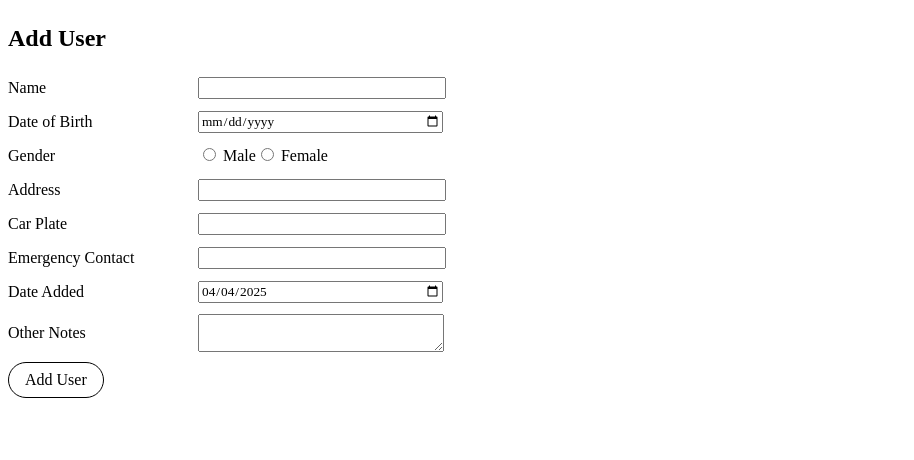
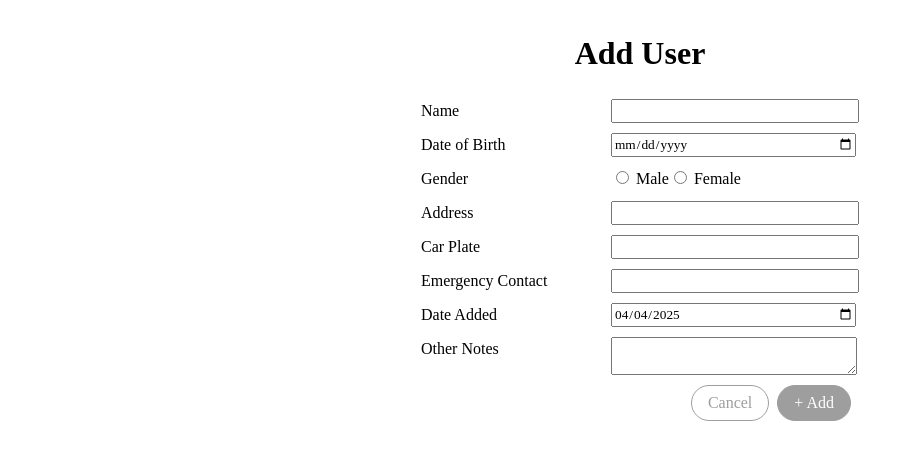
Before and after one commit to minssunni/Hanouri-Admin, a React (Vite) app in the folder frontend/: page /addUser in a window 1280 px wide. Shown: the top 460 px of the page, without its empty margins (0-914 px from the left). Built offline with nearby package versions, Linux system fonts and the light colour scheme.

Commit message:
align to centre

```diff
--- a/frontend/src/components/AddUserForm.tsx
+++ b/frontend/src/components/AddUserForm.tsx
@@ -19,10 +19,7 @@ const AddUserForm = () => {
 
   const handleSubmit = (e) => {
     e.preventDefault();
-    // Perform data submission or validation here
-    // You can use the state variables to access the form data
-    console.log(name, dateOfBirth, gender, dateAdded, notes);
-    // Clear form after submission
+
     setName("");
     setDateOfBirth("");
     setGender("");
@@ -46,8 +43,7 @@ const AddUserForm = () => {
   };
 
   return (
-    <div>
-      <h2>Add User</h2>
+    <div className={styles.addUserForm}>
       <form onSubmit={handleSubmit}>
         <div className={styles.formGroup}>
           <label className={styles.formLabel} htmlFor="name">
@@ -155,13 +151,17 @@ const AddUserForm = () => {
           <textarea
             id="notes"
             value={notes}
+            // rows={4}
             onChange={(e) => setNotes(e.target.value)}
           />
         </div>
 
-        <button className="buttonSmall" type="submit">
-          Add User
-        </button>
+        <div className={styles.buttonContainer}>
+          <button className="buttonSecondary">Cancel</button>
+          <button className="buttonPrimary" type="submit">
+            + Add
+          </button>
+        </div>
       </form>
       {showSuccess && <SuccessDialog onClose={handleDialogClose} />}
     </div>
--- a/frontend/src/components/AttendanceModal.tsx
+++ b/frontend/src/components/AttendanceModal.tsx
@@ -65,8 +65,8 @@ const AttendanceModal = ({ selectedDate, onClose, onSave }) => {
           ))}
         </ul>
         <div>
-          <button className="buttonSmall" onClick={handleSave}>Save</button>
-          <button className="buttonSmall" onClick={onClose}>Cancel</button>
+          <button className="buttonPrimary" onClick={handleSave}>Save</button>
+          <button className="buttonSecondary" onClick={onClose}>Cancel</button>
         </div>
       </div>
     </div>
--- a/frontend/src/index.css
+++ b/frontend/src/index.css
@@ -98,6 +98,22 @@ button:hover {
   cursor: pointer;
 }
 
+.buttonPrimary {
+  background-color: #9E9E9E;
+  color: white;
+  border: 1px solid #9E9E9E;
+}
+
+.buttonPrimary:hover {
+  color: #9E9E9E;
+}
+
+
+.buttonSecondary {
+  color: #9E9E9E;
+  border: 1px solid #9E9E9E;
+}
+
 .buttonList {
   display: flex;
   align-items: center;
@@ -125,8 +141,14 @@ button:hover {
 
   input[type="text"],
   input[type="date"],
-  select,
-  textarea {
+  select {
     width: 240px;
     font-family: Avenir;
 }
+
+
+textarea {
+  width: 240px;
+  font-family: Avenir;
+  resize: vertical;
+}
--- a/frontend/src/pages/AddUserPage.tsx
+++ b/frontend/src/pages/AddUserPage.tsx
@@ -1,10 +1,11 @@
 import React from "react";
+import styles from "../styles/AddUserPage.module.css"
 import AddUserForm from "../components/AddUserForm";
 
 const AddUserPage = () => {
   return (
-    <div>
-      <h1>Add User Page</h1>
+    <div className={styles.addUserPage}>
+      <h1>Add User</h1>
       <AddUserForm />
     </div>
   );
--- a/frontend/src/routes.tsx
+++ b/frontend/src/routes.tsx
@@ -2,7 +2,7 @@ import { Navigate, Route, createBrowserRouter, createRoutesFromElements } from '
 import HomePage from './pages/HomePage';
 import Loginpage from './pages/LoginPage';
 import MokwonsPage from './pages/MokwonsPage';
-import AddUserForm from './components/AddUserForm';
+import AddUserPage from './pages/AddUserPage';
 
 export const router = createBrowserRouter(
     createRoutesFromElements(
@@ -10,7 +10,7 @@ export const router = createBrowserRouter(
         <Route path="/" element={<HomePage />} />
         <Route path="/login" element={<Loginpage />} />
         <Route path="/myMokwons" element={<MokwonsPage />} />
-        <Route path="/addUser" element={<AddUserForm />} />
+        <Route path="/addUser" element={<AddUserPage />} />
         <Route path="*" element={<Navigate to="/" replace />} />
       </>
     )
--- a/frontend/src/styles/AddUserForm.module.css
+++ b/frontend/src/styles/AddUserForm.module.css
@@ -1,6 +1,9 @@
+.addUserForm {
+  width: fit-content;
+}
+
 .formGroup {
     display: flex;
-    align-items: center;
     margin-bottom: 10px;
   }
 
@@ -9,3 +12,8 @@
   text-align: left;
   margin-right: 10px;
 }
+
+.buttonContainer {
+  display: flex;
+  justify-content: end;
+}
--- /dev/null
+++ b/frontend/src/styles/AddUserPage.module.css
@@ -0,0 +1,6 @@
+.addUserPage {
+    display: flex;
+    flex-direction: column;
+    justify-content: center;
+    align-items: center;
+}
```
